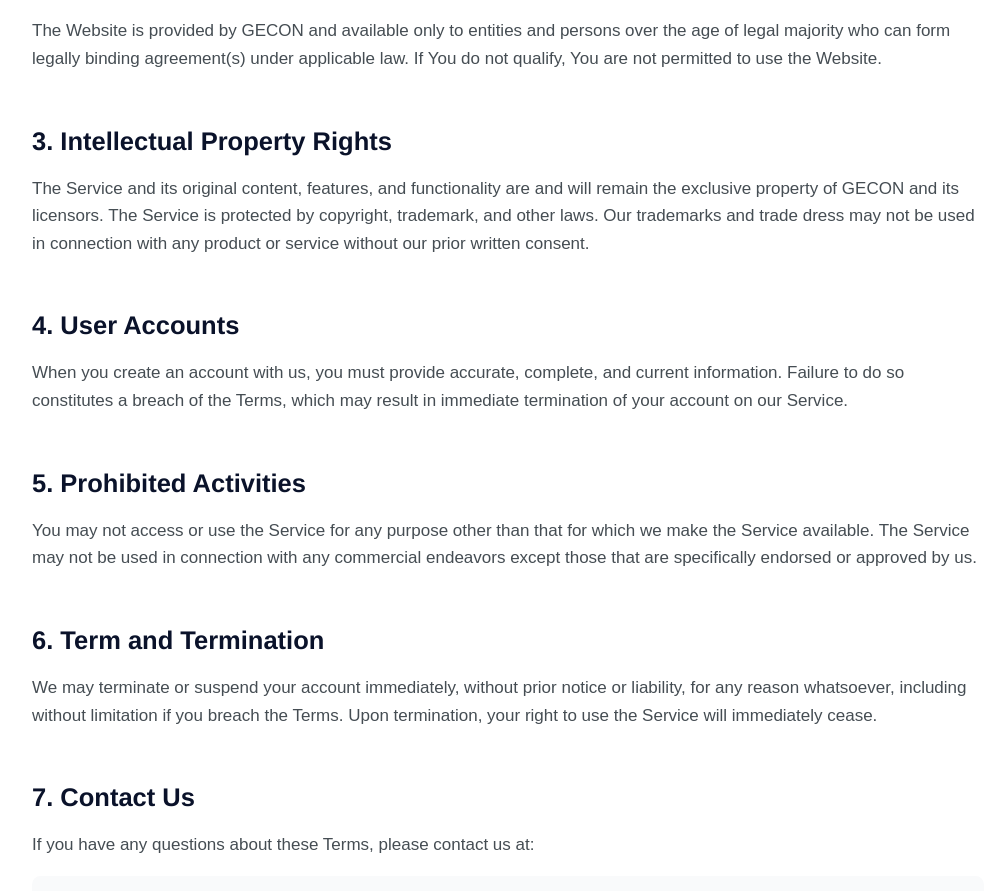
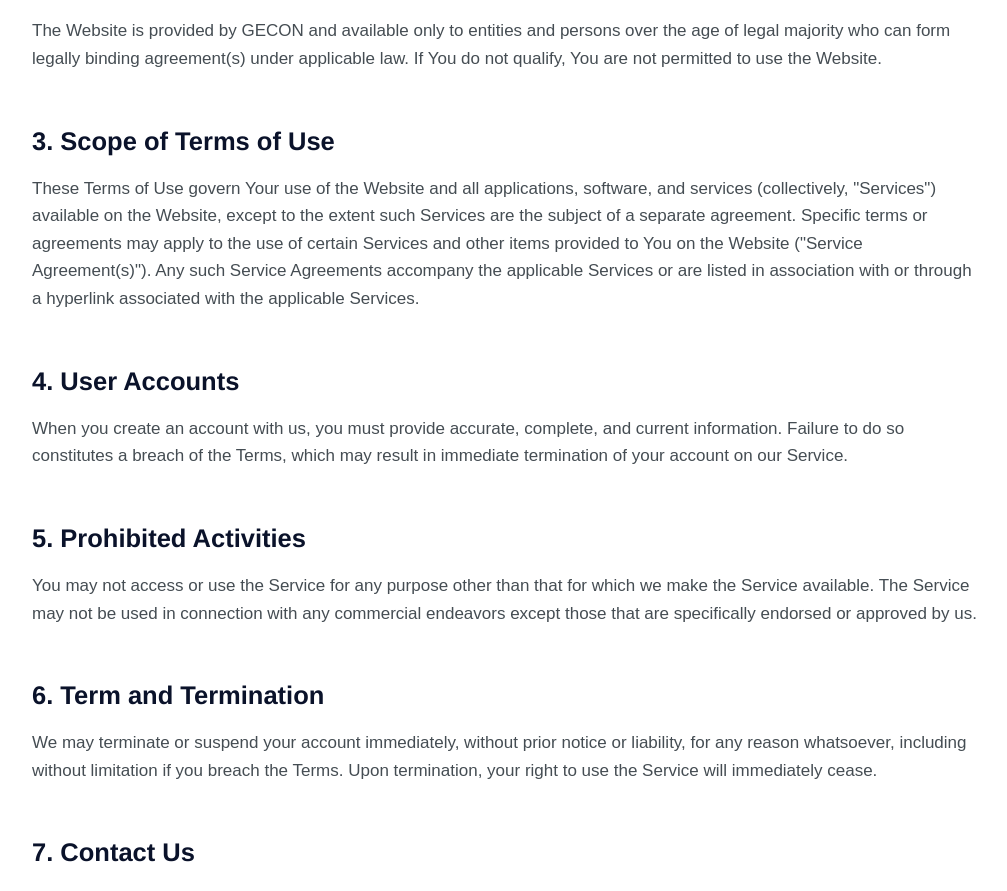
Before and after one commit to P0werK00kie/gecon, a React (Vite) app: page /terms in a window 1280 px wide. Shown: the part 1089-1980 px from the top of the page, without its empty margins (132-1139 px from the left). Built offline with nearby package versions, Linux system fonts and the light colour scheme.

Commit message:
Updated Terms.tsx

```diff
--- a/src/pages/Terms.tsx
+++ b/src/pages/Terms.tsx
@@ -59,10 +59,9 @@ The Website is provided by GECON and available only to entities and persons over
             </section>
 
             <section id="intellectual-property">
-              <h2 className="text-2xl font-bold mb-4 text-[#0A122A]">3. Intellectual Property Rights</h2>
+              <h2 className="text-2xl font-bold mb-4 text-[#0A122A]">3. Scope of Terms of Use</h2>
               <div className="prose max-w-none">
-                <p className="text-[#454d53] leading-relaxed">
-                  The Service and its original content, features, and functionality are and will remain the exclusive property of GECON and its licensors. The Service is protected by copyright, trademark, and other laws. Our trademarks and trade dress may not be used in connection with any product or service without our prior written consent.
+                <p className="text-[#454d53] leading-relaxed">These Terms of Use govern Your use of the Website and all applications, software, and services (collectively, "Services") available on the Website, except to the extent such Services are the subject of a separate agreement. Specific terms or agreements may apply to the use of certain Services and other items provided to You on the Website ("Service Agreement(s)"). Any such Service Agreements accompany the applicable Services or are listed in association with or through a hyperlink associated with the applicable Services.
                 </p>
               </div>
             </section>
```
